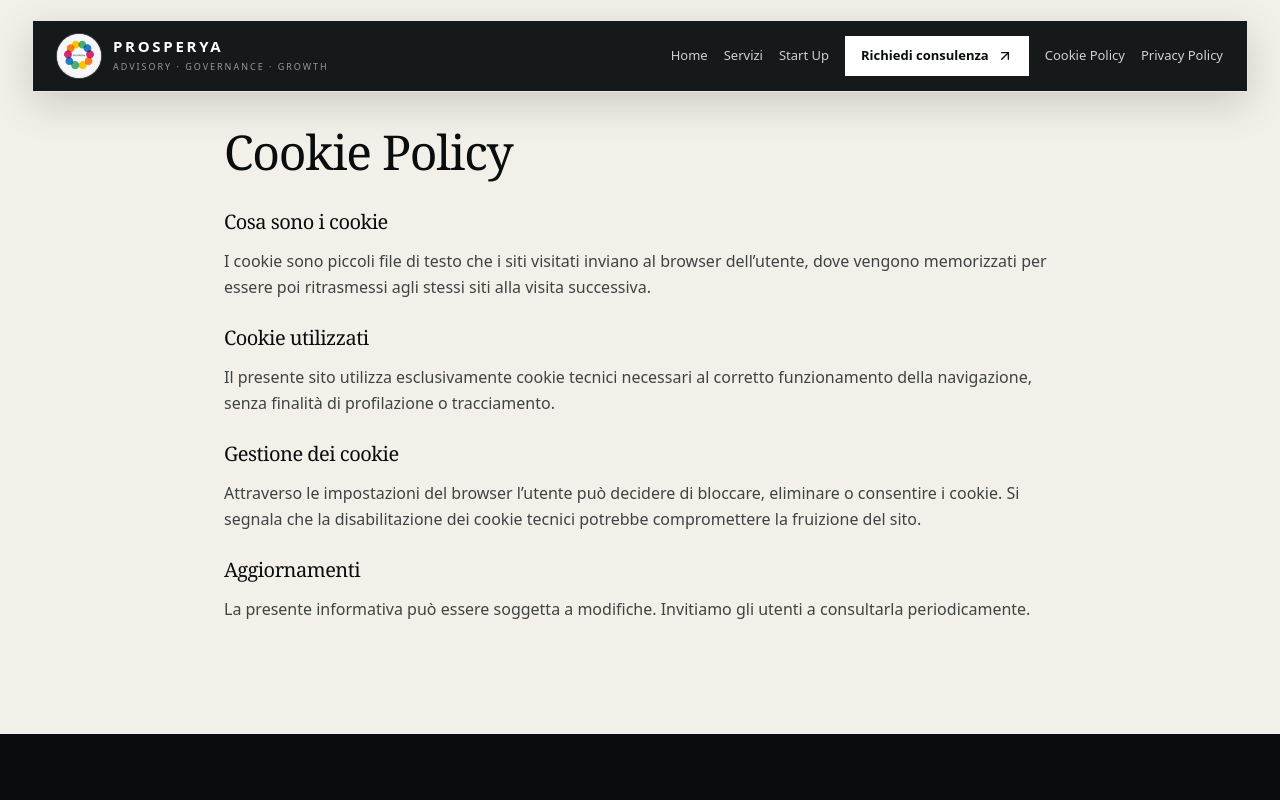
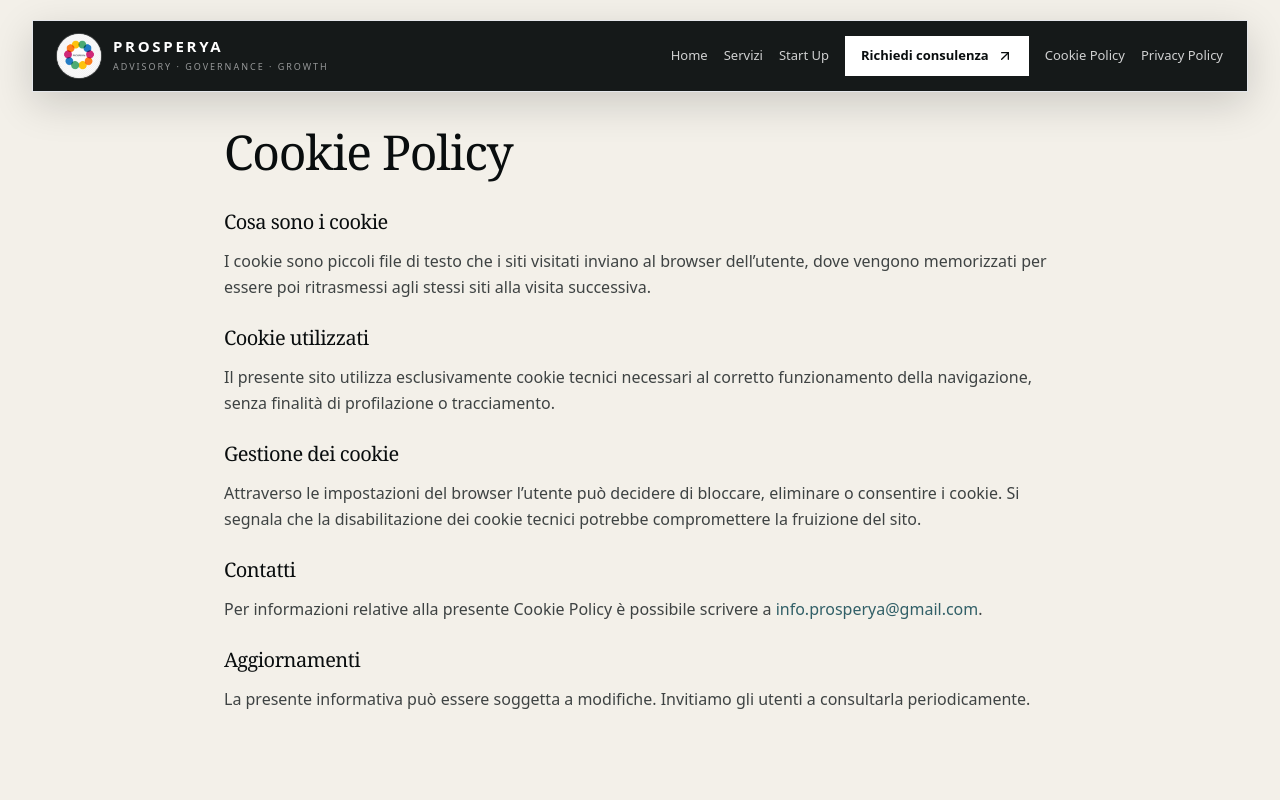
Before and after one commit to gaetanomeli95-lab/Prosperya-site, a Next.js app: page /cookie-policy in a window 1280 px wide. Shown: the top 800 px of the page. Built offline with nearby package versions, Linux system fonts and the light colour scheme.

Commit message:
content: add corrected legal contact email to cookie policy

```diff
--- a/src/app/cookie-policy/page.tsx
+++ b/src/app/cookie-policy/page.tsx
@@ -1,4 +1,5 @@
 import type { Metadata } from 'next';
+import { company } from '@/data/company';
 
 export const metadata: Metadata = {
   title: 'Cookie Policy',
@@ -35,6 +36,14 @@ export default function CookiePolicy() {
           </section>
 
           <section>
+            <h2 className="text-xl font-heading text-night mb-3">Contatti</h2>
+            <p>
+              Per informazioni relative alla presente Cookie Policy è possibile scrivere a{' '}
+              <a href={`mailto:${company.emailPrivacy}`} className="text-mediterranean hover:underline">{company.emailPrivacy}</a>.
+            </p>
+          </section>
+
+          <section>
             <h2 className="text-xl font-heading text-night mb-3">Aggiornamenti</h2>
             <p>
               La presente informativa può essere soggetta a modifiche. Invitiamo gli utenti a consultarla periodicamente.
```
